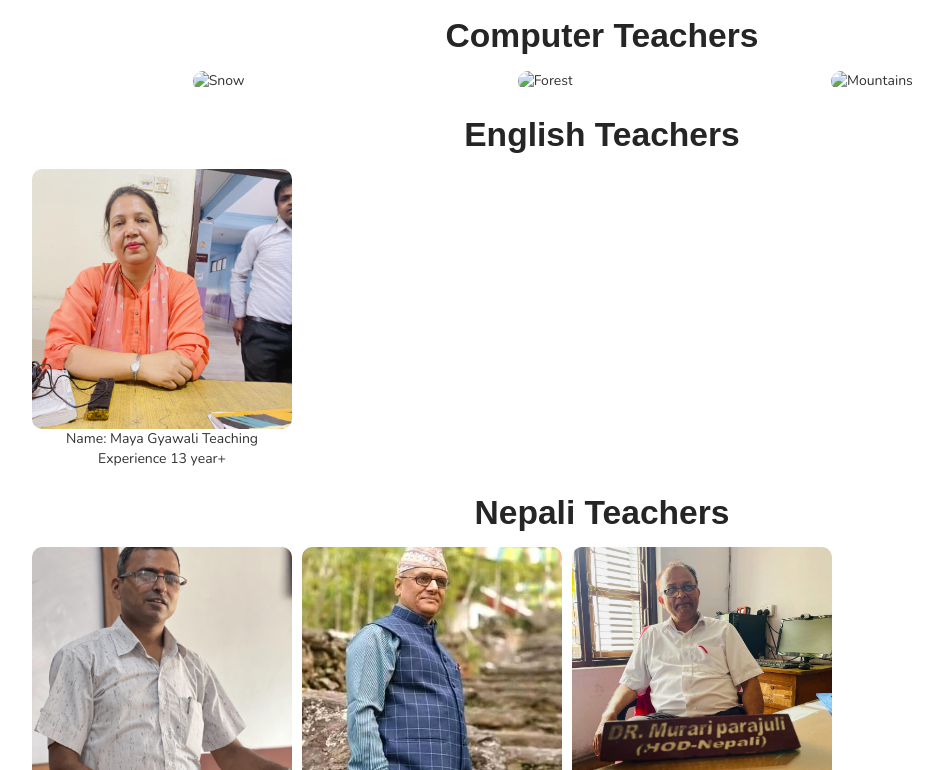
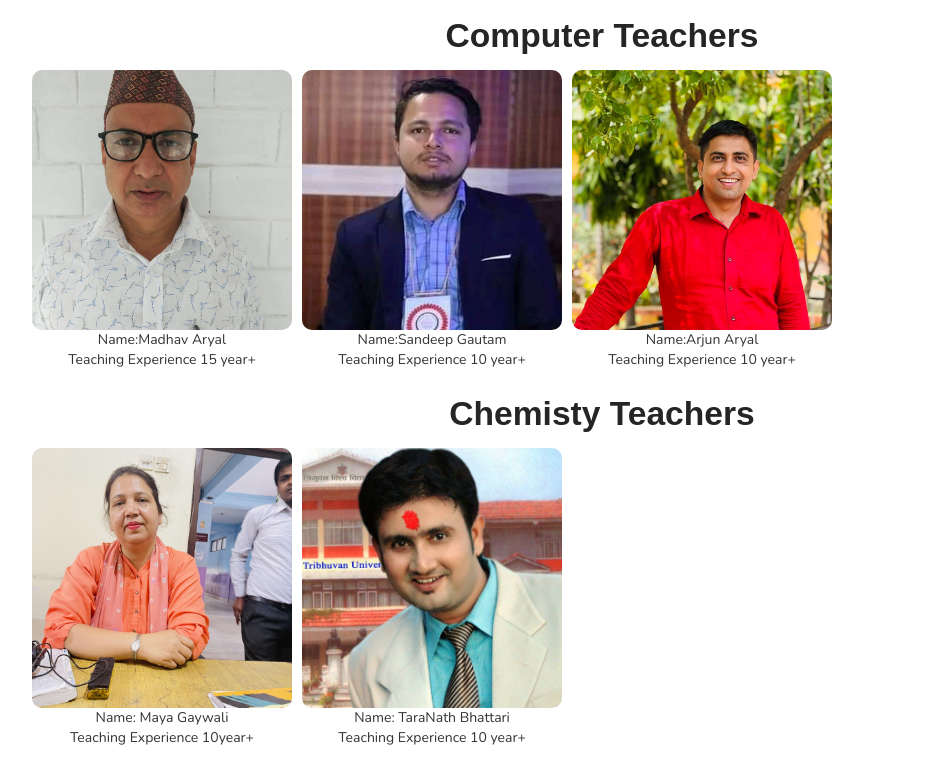
Before and after one commit to CSIT-Association-of-Nepal-Rupandehi/college.web, a plain HTML site: page index.html in a window 1280 px wide. Shown: the part 4475-5245 px from the top of the page, without its empty margins (38-981 px from the left). Drawn offline with nearby package versions, Linux system fonts and the light colour scheme; a script that the page names is missing; a web font is replaced by a local one.

Commit message:
🔥🔥🤝❤

```diff
--- a/index.html
+++ b/index.html
@@ -393,27 +393,61 @@
                                 <div>
                                     <h1>Computer Teachers</h1>
                                     <div class="row">
-                                        <div class="column">
-                                            <img src="images/facility/chemistlab1.jpg" alt="Snow" style="width:100%">
+                                        <div class="column kedar img-wrapper blur">
+                                            <img src="images/Teachers/madhav.jpg" alt="Snow" style="width:100%">
+                                            <div class="conten">
+                                                Name:Madhav Aryal <br> Teaching Experience 15 year+
                                             </div>
-                                        <div class="column horizantal">
-                                            <img src="images/facility/chemistlab2.jpg" alt="Forest" style="width:100%">
                                         </div>
-                                        <div class="column">
-                                            <img src="images/facility/chemistlab3.jpg" alt="Mountains" style="width:100%">
+                                        <div class="column kedar img-wrapper blur">
+                                            <img src="images/Teachers/SandeepGautam.jpg" alt="Forest" style="width:100%">
+                                            <div class="conten">
+                                                Name:Sandeep Gautam <br> Teaching Experience 10 year+
+                                            </div>
+                                        </div>
+                                        <div class="column  kedar img-wrapper blur">
+                                            <img src="images/Teachers/arjun.jpg" alt="Mountains" style="width:100%">
+                                            <div class="conten">
+                                                Name:Arjun Aryal <br> Teaching Experience 10 year+
+                                            </div>
                                         </div>
                                     </div>
                                 </div>
 
-                                <div class="english img-wrapper blur    ">
-                                    <h1>English Teachers</h1>
+                                <div class="english img-wrapper blur">
+                                    <div>
+                                        <h1>Chemisty Teachers</h1>
                                         <div class="row">
-                                        <div class="column kedar img-wrapper blur">
+                                            <div class="column kedar img-wrapper blur ">
                                                 <img src="images/Teachers/maya.JPG" alt="Snow" style="width:100%">
                                                 <div class="conten">
-                                                Name: Maya Gyawali Teaching Experience 13 year+
+                                                    Name: Maya Gaywali <br> Teaching Experience 10year+
                                                 </div>
                                             </div>
+                                            <div class="column horizantal img-wrapper blur">
+                                                <img src="images/Teachers/tara sir .png" alt="Forest" style="width:100%">
+                                                <div class="conten">
+                                                    Name: TaraNath Bhattari <br> Teaching Experience 10 year+
+                                                </div>
+                                            </div>
+                                            <!-- <div class="column kedar img-wrapper blur">
+                                    <img src="images/Teachers/deepakKc.JPG" alt="Mountains" style="width:100%">
+                                    <div class="conten">
+                                        Name: Deepak KC <br> Teaching Experience 10 year+
+                                    </div>
+                                </div>
+                                <div class="column kedar pardeep img-wrapper blur">
+                                    <img src="images/Teachers/pardip.JPG" alt="Mountains" style="width:100%">
+                                    <div class="conten">
+                                        Name: Pardeep Aryal <br> Teaching Experience 25 year+
+                                    </div>
+                                </div> -->
+                                        </div>
+                                    </div>
+
+
+
+
                                     <!-- <div class="column horizantal">
                                      <img src="images/Teachers/" alt="Forest" style="width:100%">
                                    </div>
@@ -527,7 +561,7 @@
                                                         <div class="courses-info">
                                                             <div class="courses-author">
                                                                 <img src="images/author-image1.jpg" class="img-responsive" alt="">
-                                                                    <span>Mark Wilson</span>
+                                                                <span></span>
                                                             </div>
                                                             <div class="courses-price">
                                                                 <a href="#"><span></span></a>
@@ -920,3 +954,6 @@
 </body>
 
 </html>
+</body>
+
+</html>
```
Also changed, not shown: faciltiy.html (+13 -2 lines), images/Teachers/SandeepGautam.jpg (added), images/Teachers/arjun.jpg (added), images/Teachers/madhav.jpg (added), images/Teachers/tara sir .png (added). Lines whose indentation alone changed are shown as unchanged.
